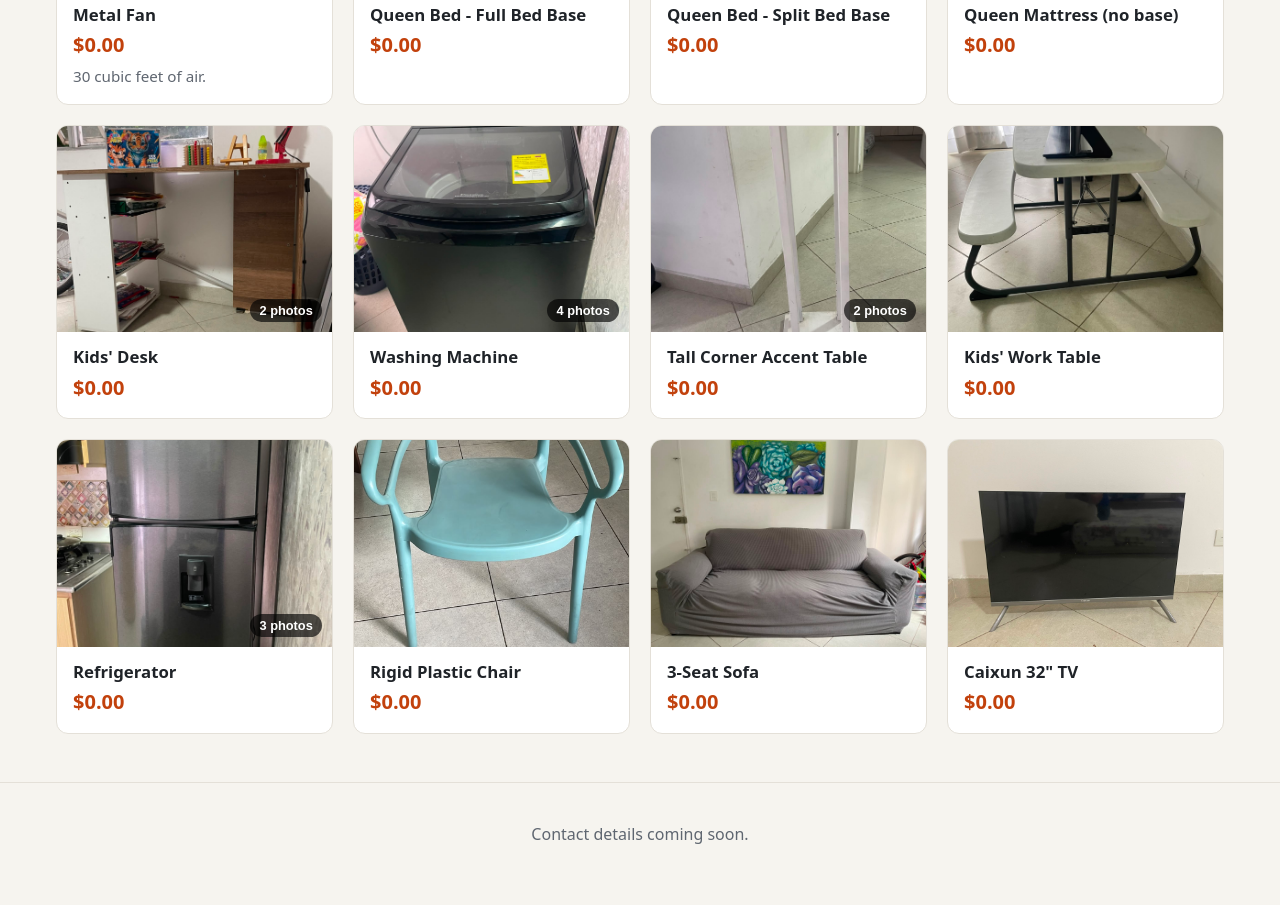
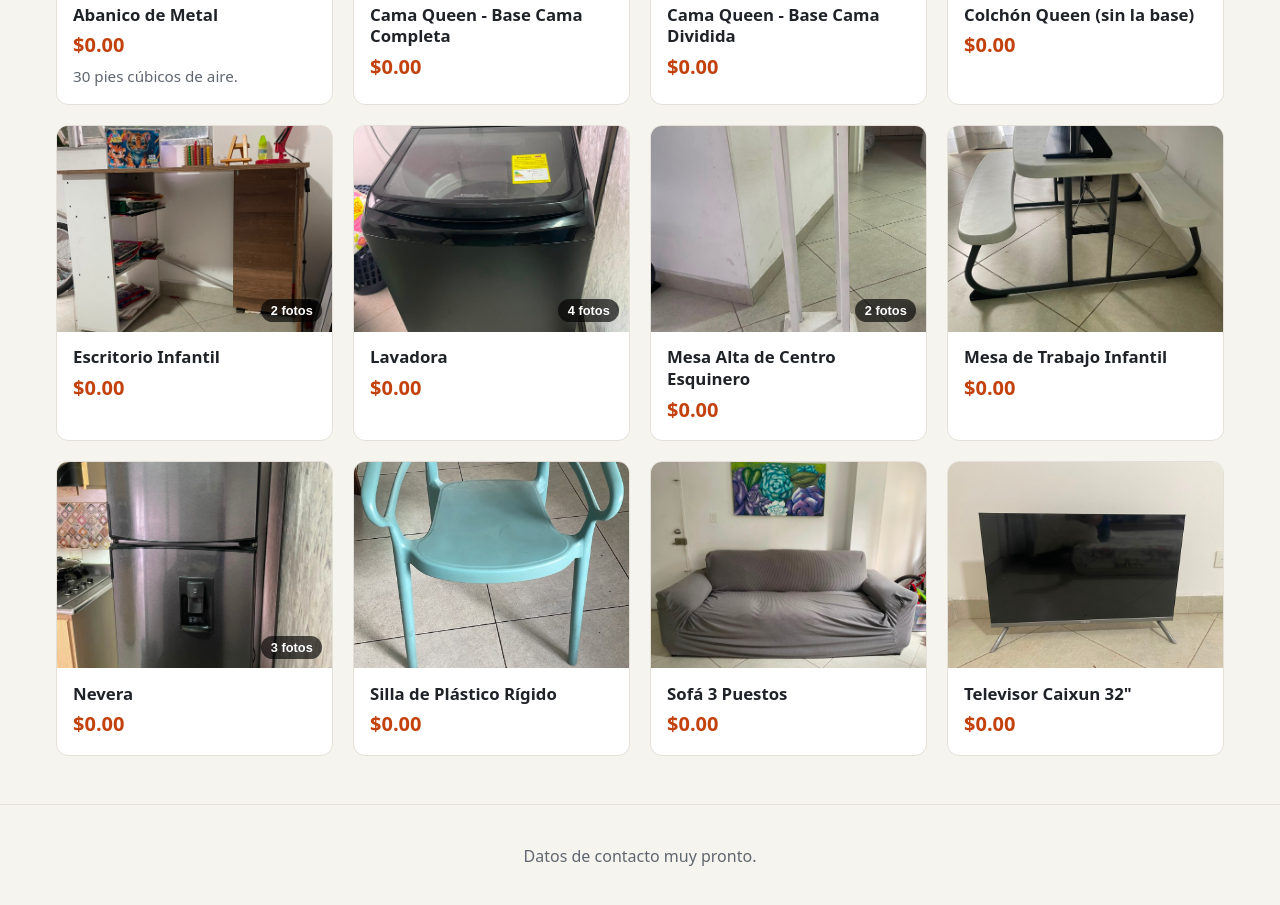
Before and after one commit to Dracvs/la_venta_de_garage, a plain HTML site: page index.html in a window 1280 px wide. Shown: the part 439-1344 px from the top of the page. Drawn offline with Linux system fonts and the light colour scheme.

Commit message:
Translate site to Spanish
Co-Authored-By: Claude Opus 5.5 <noreply@anthropic.com>

```diff
--- a/app.js
+++ b/app.js
@@ -64,7 +64,7 @@ class PhotoViewer {
   render() {
     const { name, photos } = this.item;
     this.image.src = photoUrl(photos[this.index]);
-    this.image.alt = `${name}, photo ${this.index + 1} of ${photos.length}`;
+    this.image.alt = `${name}, foto ${this.index + 1} de ${photos.length}`;
     this.caption.textContent = photos.length > 1
       ? `${name} (${this.index + 1} / ${photos.length})`
       : name;
@@ -76,17 +76,17 @@ const buildItemCard = (item, viewer) => {
 
   const coverButton = createElement("button", {
     className: "item-cover",
-    attrs: { type: "button", "aria-label": `View photos of ${item.name}` },
+    attrs: { type: "button", "aria-label": `Ver fotos de ${item.name}` },
   });
   const cover = createElement("img", {
     attrs: { src: photoUrl(item.photos[0]), alt: item.name, loading: "lazy" },
   });
   coverButton.append(cover);
   if (item.photos.length > 1) {
-    coverButton.append(createElement("span", { className: "photo-count", text: `${item.photos.length} photos` }));
+    coverButton.append(createElement("span", { className: "photo-count", text: `${item.photos.length} fotos` }));
   }
   if (item.sold) {
-    coverButton.append(createElement("span", { className: "sold-badge", text: "Sold" }));
+    coverButton.append(createElement("span", { className: "sold-badge", text: "Vendido" }));
   }
   coverButton.addEventListener("click", () => viewer.open(item));
 
@@ -109,7 +109,7 @@ const renderCatalog = (items) => {
   grid.replaceChildren(...items.map((item) => buildItemCard(item, viewer)));
 
   const available = items.filter((item) => !item.sold).length;
-  document.getElementById("item-count").textContent = `${available} of ${items.length} items available`;
+  document.getElementById("item-count").textContent = `${available} de ${items.length} artículos disponibles`;
 };
 
 renderCatalog(SALE_ITEMS);
--- a/index.html
+++ b/index.html
@@ -1,16 +1,16 @@
 <!DOCTYPE html>
-<html lang="en">
+<html lang="es">
 <head>
   <meta charset="utf-8">
   <meta name="viewport" content="width=device-width, initial-scale=1">
   <meta http-equiv="Content-Security-Policy" content="default-src 'self'; img-src 'self'; style-src 'self'; script-src 'self'; object-src 'none'; base-uri 'none'; form-action 'none'">
-  <title>Garage Sale</title>
+  <title>Venta de Garaje</title>
   <link rel="stylesheet" href="styles.css">
 </head>
 <body>
   <header class="site-header">
-    <h1>Garage Sale</h1>
-    <p class="subtitle">Everything must go. Prices and details coming soon.</p>
+    <h1>Venta de Garaje</h1>
+    <p class="subtitle">¡Todo debe irse! Precios y detalles muy pronto.</p>
   </header>
 
   <main>
@@ -18,18 +18,18 @@
     <ul class="item-grid" id="item-grid"></ul>
   </main>
 
-  <dialog class="viewer" id="viewer" aria-label="Photo viewer">
-    <button type="button" class="viewer-close" id="viewer-close" aria-label="Close">&times;</button>
+  <dialog class="viewer" id="viewer" aria-label="Visor de fotos">
+    <button type="button" class="viewer-close" id="viewer-close" aria-label="Cerrar">&times;</button>
     <figure>
       <img id="viewer-image" alt="">
       <figcaption id="viewer-caption"></figcaption>
     </figure>
-    <button type="button" class="viewer-nav viewer-prev" id="viewer-prev" aria-label="Previous photo">&#8249;</button>
-    <button type="button" class="viewer-nav viewer-next" id="viewer-next" aria-label="Next photo">&#8250;</button>
+    <button type="button" class="viewer-nav viewer-prev" id="viewer-prev" aria-label="Foto anterior">&#8249;</button>
+    <button type="button" class="viewer-nav viewer-next" id="viewer-next" aria-label="Foto siguiente">&#8250;</button>
   </dialog>
 
   <footer class="site-footer">
-    <p>Contact details coming soon.</p>
+    <p>Datos de contacto muy pronto.</p>
   </footer>
 
   <script src="items.js"></script>
--- a/items.js
+++ b/items.js
@@ -1,22 +1,22 @@
 /*
- * Garage sale inventory.
- * Edit this file to change names, prices, descriptions, or mark items as sold.
- *   price:       number in dollars (0 shows as "$0.00")
- *   sold:        true shows a "Sold" badge
- *   photos:      file names inside the img/ folder, first one is the cover
+ * Inventario de la venta de garaje.
+ * Edita este archivo para cambiar nombres, precios, descripciones o marcar artículos como vendidos.
+ *   price:       número en dólares (0 se muestra como "$0.00")
+ *   sold:        true muestra la etiqueta "Vendido"
+ *   photos:      nombres de archivo dentro de la carpeta img/, la primera es la portada
  */
 const SALE_ITEMS = Object.freeze([
   {
     id: "metal-fan",
-    name: "Metal Fan",
-    description: "30 cubic feet of air.",
+    name: "Abanico de Metal",
+    description: "30 pies cúbicos de aire.",
     price: 0,
     sold: false,
     photos: ["abanico_metal_30_pies_cubicos.jpeg"],
   },
   {
     id: "queen-bed-full-base",
-    name: "Queen Bed - Full Bed Base",
+    name: "Cama Queen - Base Cama Completa",
     description: "",
     price: 0,
     sold: false,
@@ -24,7 +24,7 @@ const SALE_ITEMS = Object.freeze([
   },
   {
     id: "queen-bed-split-base",
-    name: "Queen Bed - Split Bed Base",
+    name: "Cama Queen - Base Cama Dividida",
     description: "",
     price: 0,
     sold: false,
@@ -32,7 +32,7 @@ const SALE_ITEMS = Object.freeze([
   },
   {
     id: "queen-mattress",
-    name: "Queen Mattress (no base)",
+    name: "Colchón Queen (sin la base)",
     description: "",
     price: 0,
     sold: false,
@@ -40,7 +40,7 @@ const SALE_ITEMS = Object.freeze([
   },
   {
     id: "kids-desk",
-    name: "Kids' Desk",
+    name: "Escritorio Infantil",
     description: "",
     price: 0,
     sold: false,
@@ -48,7 +48,7 @@ const SALE_ITEMS = Object.freeze([
   },
   {
     id: "washing-machine",
-    name: "Washing Machine",
+    name: "Lavadora",
     description: "",
     price: 0,
     sold: false,
@@ -61,7 +61,7 @@ const SALE_ITEMS = Object.freeze([
   },
   {
     id: "tall-corner-table",
-    name: "Tall Corner Accent Table",
+    name: "Mesa Alta de Centro Esquinero",
     description: "",
     price: 0,
     sold: false,
@@ -69,7 +69,7 @@ const SALE_ITEMS = Object.freeze([
   },
   {
     id: "kids-work-table",
-    name: "Kids' Work Table",
+    name: "Mesa de Trabajo Infantil",
     description: "",
     price: 0,
     sold: false,
@@ -77,7 +77,7 @@ const SALE_ITEMS = Object.freeze([
   },
   {
     id: "refrigerator",
-    name: "Refrigerator",
+    name: "Nevera",
     description: "",
     price: 0,
     sold: false,
@@ -85,7 +85,7 @@ const SALE_ITEMS = Object.freeze([
   },
   {
     id: "plastic-chair",
-    name: "Rigid Plastic Chair",
+    name: "Silla de Plástico Rígido",
     description: "",
     price: 0,
     sold: false,
@@ -93,7 +93,7 @@ const SALE_ITEMS = Object.freeze([
   },
   {
     id: "sofa",
-    name: "3-Seat Sofa",
+    name: "Sofá 3 Puestos",
     description: "",
     price: 0,
     sold: false,
@@ -101,7 +101,7 @@ const SALE_ITEMS = Object.freeze([
   },
   {
     id: "caixun-tv",
-    name: "Caixun 32\" TV",
+    name: "Televisor Caixun 32\"",
     description: "",
     price: 0,
     sold: false,
```
